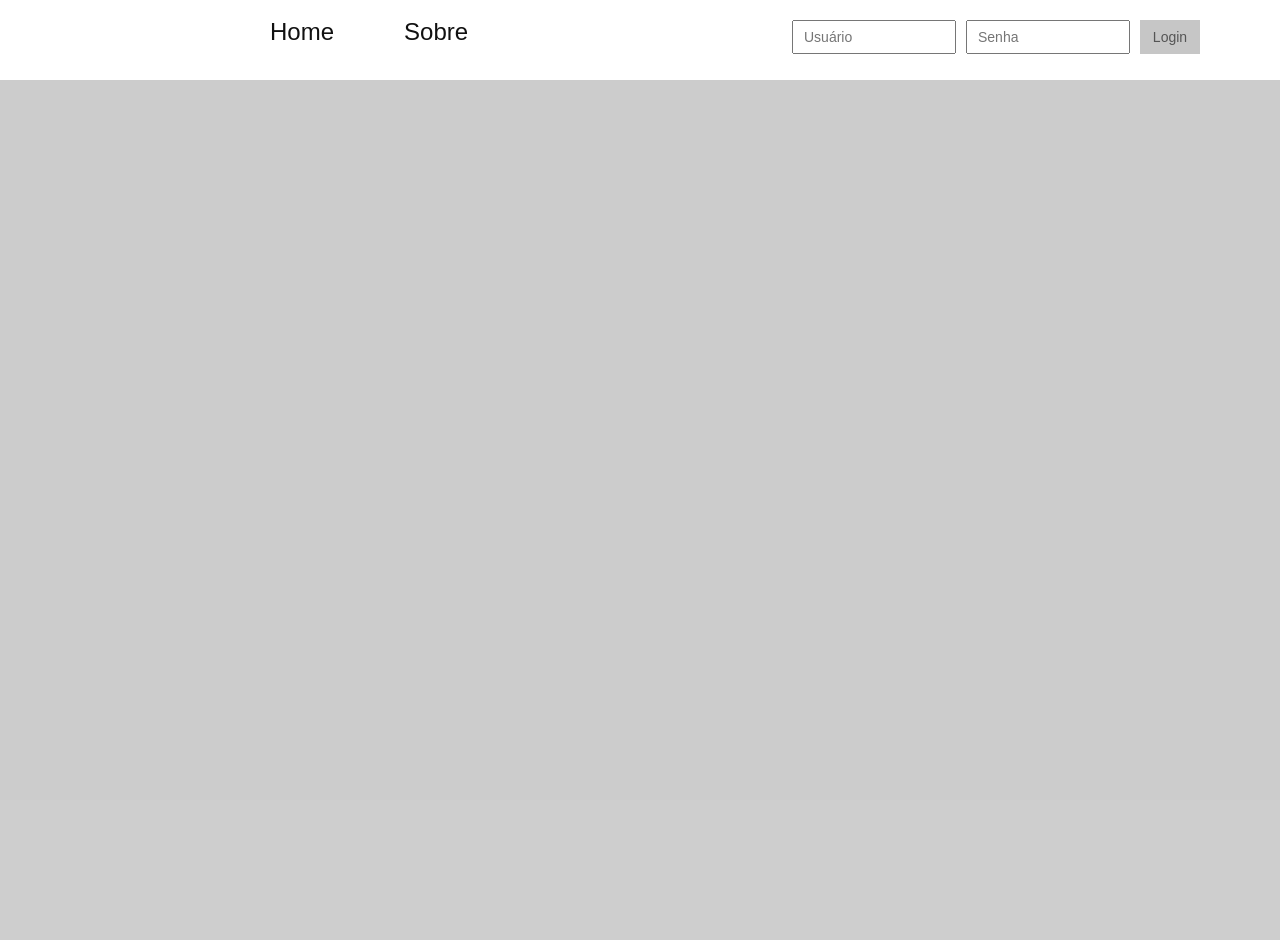
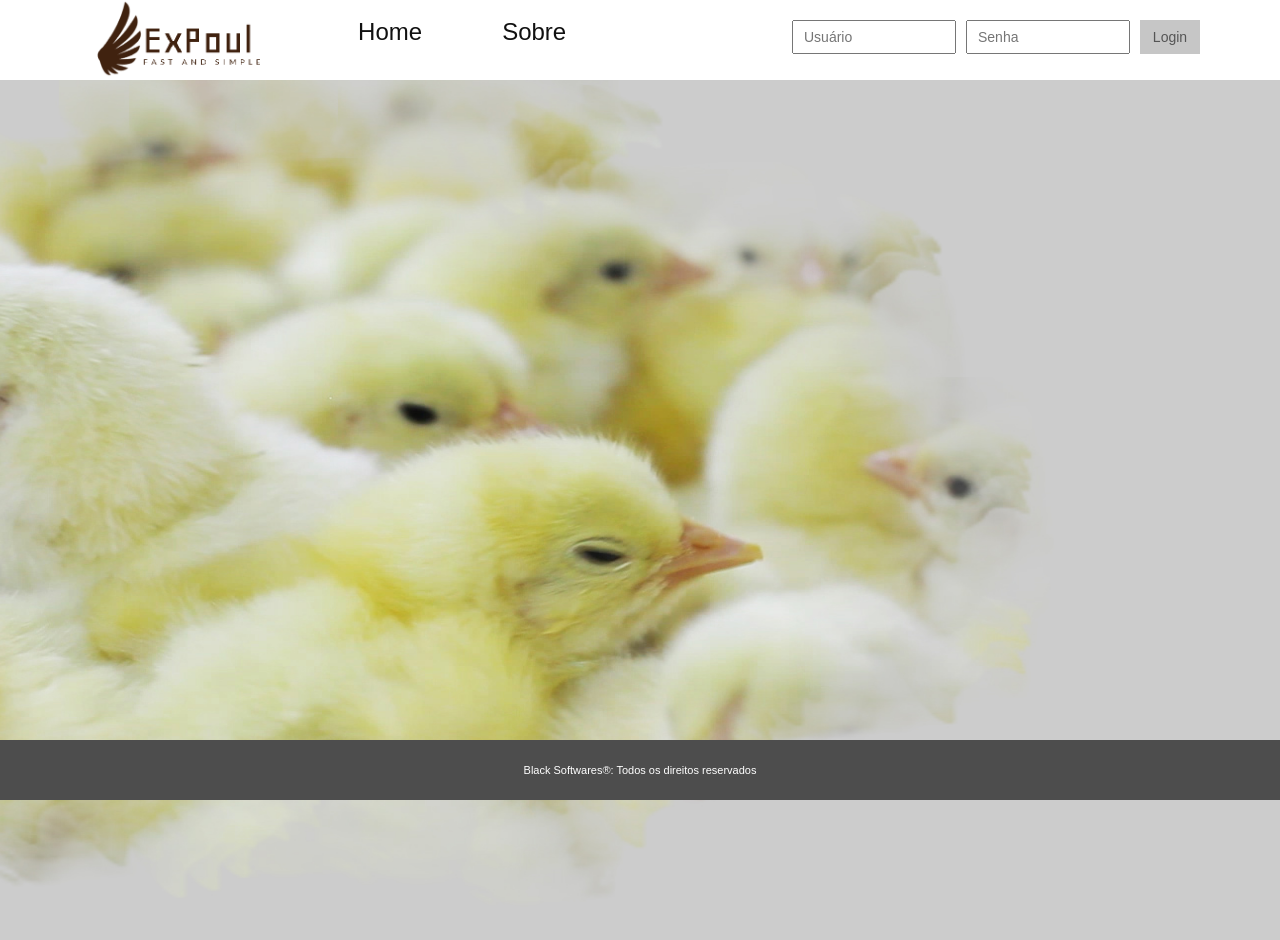
Before and after one commit to jjdariva/Black-softwares-hackaton, a PHP site: page / in a window 1280 px wide. Before the commit the page ends 80 px from the top, so only its background shows below. Run offline with PHP 8.4, Linux system fonts and the light colour scheme.

Commit message:
personalizada a pagina inicial

```diff
--- a/index.php
+++ b/index.php
@@ -20,14 +20,24 @@
 	<div class="principal">
 		<nav>
 			<ul>
+				<li><img src="logo4.png" height="78.571" width="238.095"></li>
 				<li><a href="/hackaton/index.php">Home</a></li>
 				<li><a href="/hackaton/sobre.php">Sobre</a></li>
 			</ul>
 			<div class="nav-login">
+
 				<form action="includes/login.inside.php" method="POST">
 					<input type="text" name="username" placeholder="Usuário">
 					<input type="password" name="pwd" placeholder="Senha">
 					<button type="submit" name="submit">Login</button>
 				</form>
+			</div>
+		</nav>
+	</div>
+</header>
+		<img src="pintostop.jpg" id="pinto" width="1900" height="860">
+		<div id="rodape">
+			<span>Black Softwares®: Todos os direitos reservados</span>
+		</div>
 </body>
 </html>
--- a/style.css
+++ b/style.css
@@ -35,6 +35,7 @@ ins {
     background-color:#ff9;
     color:#000;
     text-decoration:none;
+
 }
 
 /* change colours to suit your needs */
@@ -43,6 +44,7 @@ mark {
     color:#000;
     font-style:italic;
     font-weight:bold;
+
 }
 
 del {
@@ -95,7 +97,6 @@ header nav {
     margin: auto 0;
 }
 header nav ul{
-    padding-left:200px;
     float: left;
     margin: auto 0;
 }
@@ -105,12 +106,12 @@ header nav ul li{
     margin: auto 0;
 }
 header nav ul li a{
-    padding-left: 70px;
+    padding-left: 30px;
     font-family: Arial;
     font-size: 24px;
     color: #111;
     line-height: 63px;
-    padding-top: 20px
+    padding-top: 20px;
     margin: auto 0;
 
 }
@@ -149,3 +150,25 @@ header nav form button:hover{
     transition-duration: 0.2s;
     color: white;
 }
+li{
+    padding-right: 50px;
+}
+img {
+    float:right;
+}
+#rodape {
+    background-color: #4d4d4d;
+    width: 100%;
+    height: 60px;
+    font-family: Arial;
+    position:absolute;
+    bottom:0px;
+    color:white;
+    line-height: 60px;
+    text-align: center;
+    font-size: 11px;
+    font-style: bold;
+}
+#pinto {
+    margin: auto;
+}
```
Also changed, not shown: peso/pes.php (added, +31 -0 lines), peso/peso.php (+8 -4 lines), racao/racao.php (+4 -3 lines), racao/racao1.php (added, +39 -0 lines), aviariopag.jpg (added), logo3.png (added), pintostop.jpg (added).
